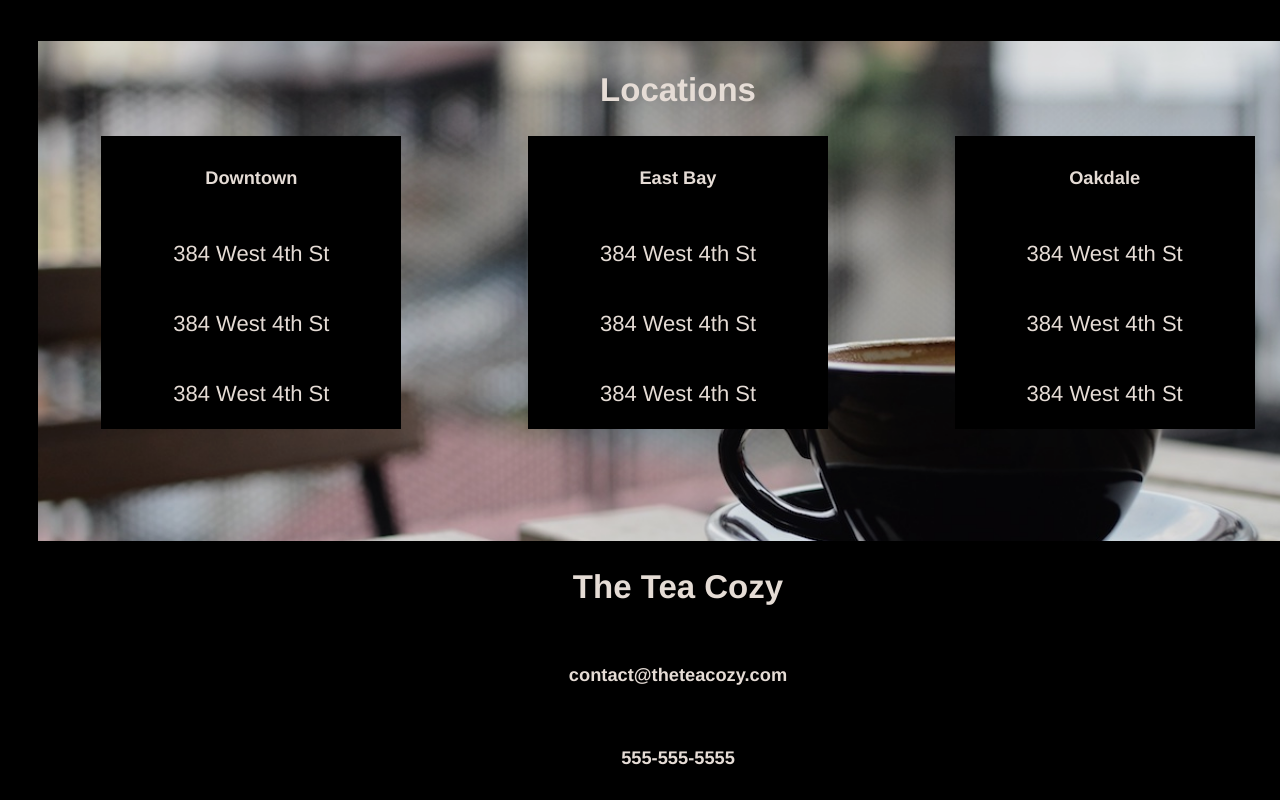
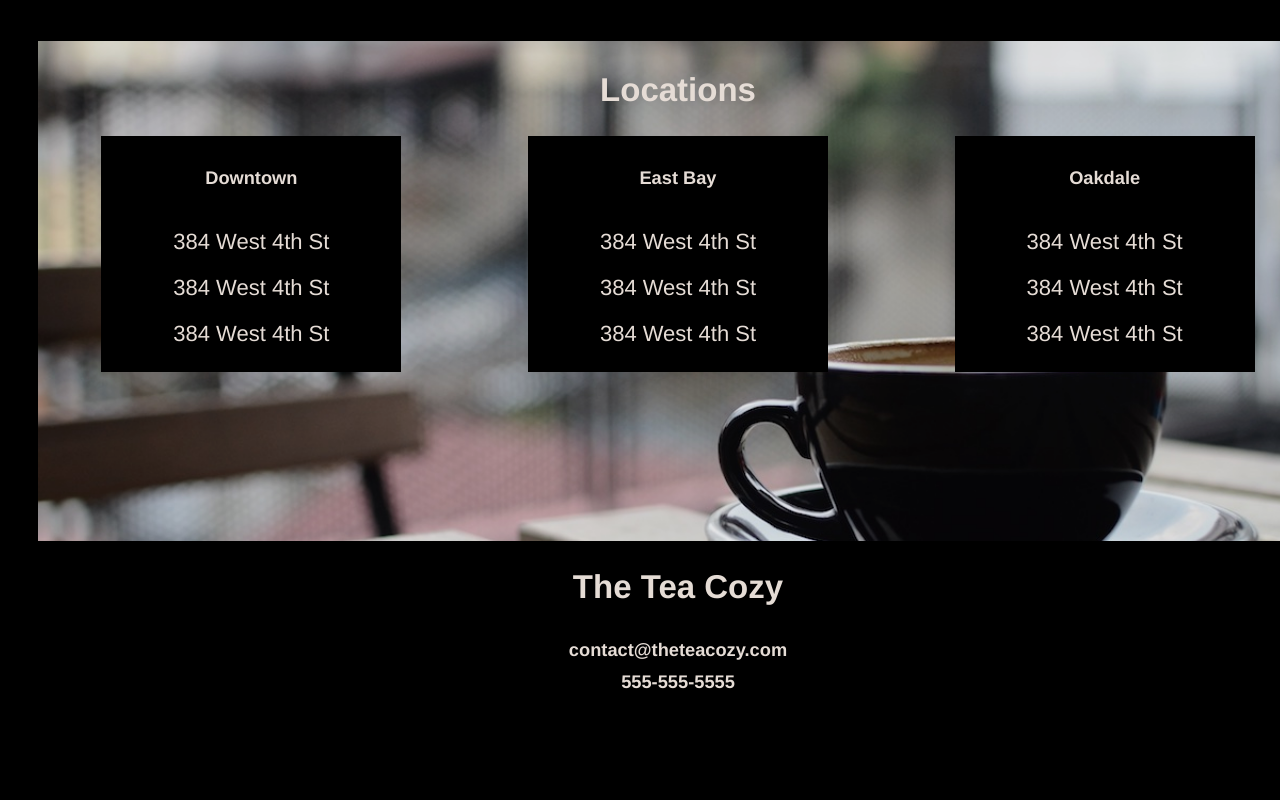
Before and after one commit to jeanniezheng/tea-shop-flexboxmock, a plain HTML site: page index.html in a window 1280 px wide. Shown: the part 1553-2353 px from the top of the page. After the commit the page ends 2251 px from the top, so only its background shows below. Drawn offline with Linux system fonts and the light colour scheme.

Commit message:
refactor

```diff
--- a/index.css
+++ b/index.css
@@ -133,6 +133,11 @@ nav li {
     align-items: center;
     background-color: black;
     width: 300px;
+    padding-bottom: 15px;
+}
+
+.location-container p {
+    margin: 10px;
 }
 
 #contact {
@@ -142,3 +147,7 @@ nav li {
     flex-direction: column;
     margin-bottom: 100px;
 }
+
+#contact h5 {
+    margin: 5px;
+}
```
